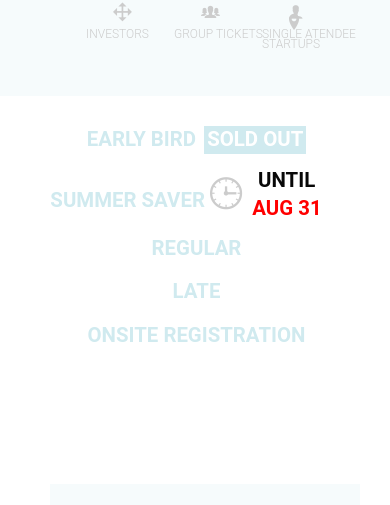
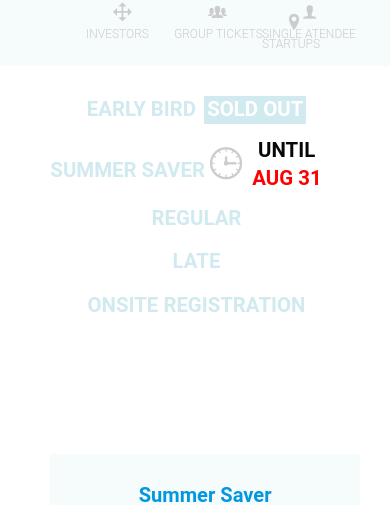
Before and after one commit to alexkarasik/hrn-challenge, a plain HTML site: page index.html in a window 390 px wide. Shown: the part 58-563 px from the top of the page. Drawn offline with nearby package versions, Linux system fonts and the light colour scheme; files whose address does not match are found by name.

Commit message:
fixed a few minor details in the header

```diff
--- a/resources/css/queries.css
+++ b/resources/css/queries.css
@@ -106,9 +106,16 @@
   }
 
   .header-pages .main-nav {
+    padding-right: 120px;
+    height: 70px;
+  }
 
-    padding-right: 120px;
-    height: 100px;
+  .header-pages .main-nav .ion-ios-people {
+    right: 120px;
+  }
+
+  .header-pages .main-nav .ion-ios-person{
+    right: 25px;
   }
 
 
--- a/resources/css/style.css
+++ b/resources/css/style.css
@@ -60,8 +60,6 @@ html {
   font-size: 100%;
   float:right;
 }
-
-
 
 .header-pages .main-nav li:hover a,
 .header-pages .main-nav li:hover i,
@@ -179,7 +177,6 @@ span {
   display: inline-block;
   box-sizing: border-box;
 }
-
 
 .box2 p {
   color: red;
```
